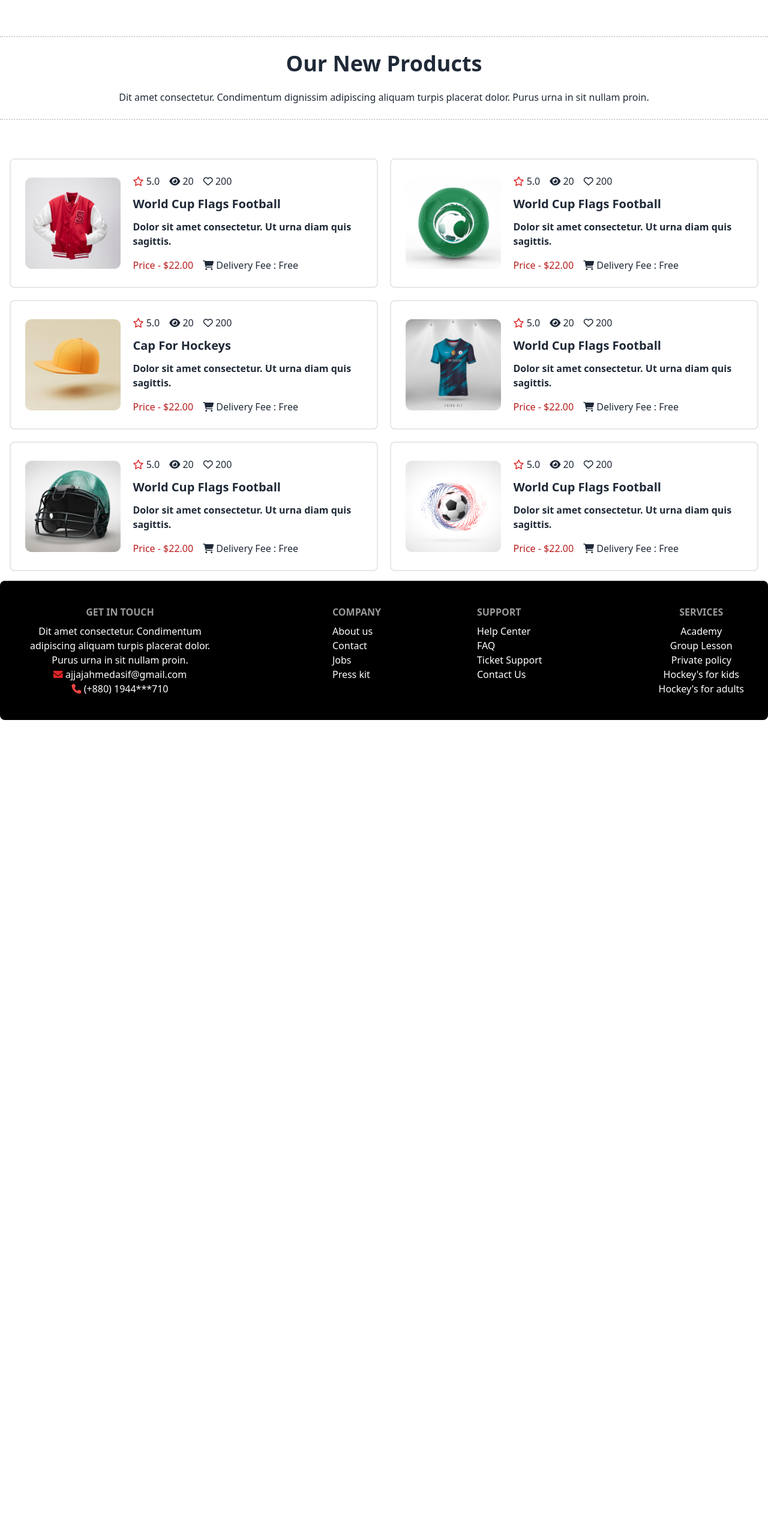
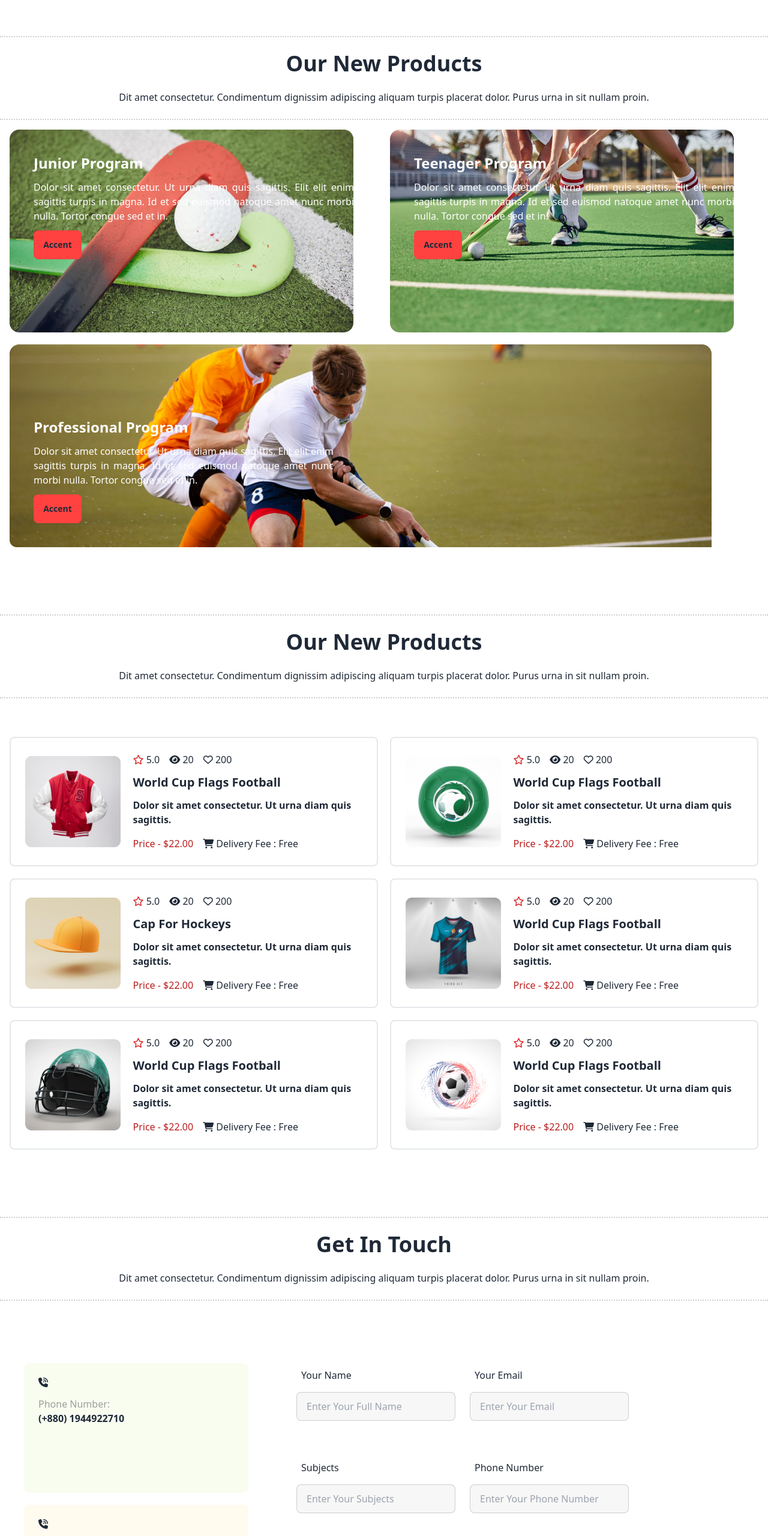
Before and after one commit to Ajjaj-Ahmed/hockey_club_website, a plain HTML site: page index.html in a window 1280 px wide. Shown: the part 1220-3780 px from the top of the page at 60% size. Before the commit the page ends 2420 px from the top, so only its background shows below. Drawn offline with nearby package versions, Linux system fonts and the light colour scheme.

Commit message:
get in touch section

```diff
--- a/index.html
+++ b/index.html
@@ -146,6 +146,38 @@
       </div>
     </section>
 
+ <!-- added background image section -->
+ <div class="mt-10 py-6 lg:mt-24 border-y-2 border-dotted border-[#13131833]">
+  <h2 class="text-2xl lg:text-4xl font-extrabold text-center lg:mb-6">Our New Products</h2>
+  <p class="text-[14px] lg:text-[16px] text-center font-medium">Dit amet consectetur. Condimentum dignissim
+    adipiscing aliquam turpis placerat dolor. Purus urna in sit nullam proin. </p>
+</div>
+
+<div class="grid grid-cols-1 lg:grid-cols-2  gap-5 p-4 ">
+
+  <div class=" flex flex-col  bg-[url('../Images/2.png')] bg-no-repeat  h-[244px] w-full lg:h-[338px]  rounded-xl space-y-3 p-5 lg:p-10">
+    <h2 class="text-white text-xl lg:text-2xl font-extrabold">Junior Program</h2>
+    <p class="text-white font-medium text-justify">Dolor sit amet consectetur. Ut urna diam quis sagittis. Elit elit
+      enim sagittis turpis in magna. Id et sed euismod natoque amet nunc morbi nulla. Tortor congue sed et in.</p>
+      <button class="btn bg-[#FF4240] border-none rounded-lg w-20">Accent</button>
+
+  </div>
+  <div class="flex flex-col bg-[url('../Images/3.png')] bg-no-repeat  h-[244px] w-full lg:h-[338px]  rounded-xl space-y-3 p-5 lg:p-10">
+
+    <h2 class="text-white text-xl lg:text-2xl font-extrabold">Teenager Program</h2>
+    <p class="text-white font-medium text-justify">Dolor sit amet consectetur. Ut urna diam quis sagittis. Elit elit
+      enim sagittis turpis in magna. Id et sed euismod natoque amet nunc morbi nulla. Tortor congue sed et in.</p>
+      <button class="btn bg-[#FF4240] border-none w-20">Accent</button>
+  </div>
+
+  <div class="flex flex-col bg-[url('../Images/4.png')] bg-no-repeat h-[244px] w-full lg:h-[338px] lg:col-span-2 rounded-xl space-y-3 lg:justify-end p-5 lg:p-10">
+    <h2 class="text-white text-xl lg:text-2xl font-extrabold">Professional Program</h2>
+    <p class="text-white font-medium text-justify w-[500px]">Dolor sit amet consectetur. Ut urna diam quis sagittis. Elit elit
+      enim sagittis turpis in magna. Id et sed euismod natoque amet nunc morbi nulla. Tortor congue sed et in.</p>
+      <button class="btn bg-[#FF4240] border-none w-20">Accent</button>
+  </div>
+</div>
+
 
 
     <!--New Products -->
@@ -290,6 +322,71 @@
 
     </section>
 
+    <!-- get in touch -->
+<section class="lg:my-20 my-10 ">
+  <div class="mt-10 py-6 lg:mt-24 border-y-2 border-dotted border-[#13131833]">
+    <h2 class="text-2xl lg:text-4xl font-extrabold text-center lg:mb-6">Get In Touch</h2>
+    <p class="text-[14px] lg:text-[16px] text-center font-medium">Dit amet consectetur. Condimentum dignissim adipiscing aliquam turpis placerat dolor. Purus urna in sit nullam proin. </p>
+  </div>
+  <!-- form -->
+  <div class="flex flex-col lg:flex-row  mt-16">
+    <div class="flex flex-col gap-5 p-10">
+          <div class="bg-[#bced6d1a] w-[374px] h-[216px]  rounded-lg">
+            <p class="flex flex-col p-6">
+              <i class="fa-solid fa-phone-volume mb-4"></i>
+              <span class="text-[#13131866]">Phone Number:</span>
+              <strong class="font-extrabold">(+880) 1944922710</strong>
+            </p>
+          </div>
+          <div class=" bg-[#fddd5f1a] w-[374px] h-[216px]  rounded-lg">
+            <p class="flex flex-col p-6">
+              <i class="fa-solid fa-phone-volume mb-4"></i>
+              <span class="text-[#13131866]">Email:</span>
+              <strong class="font-extrabold">ajjajahmedasif@gmail.com</strong>
+            </p>
+          </div>
+          <div class="bg-[#629cf31a] w-[374px] h-[216px]  rounded-lg">
+            <p class="flex flex-col p-6">
+              <i class="fa-solid fa-phone-volume mb-4"></i>
+              <span class="text-[#13131866]">Location:</span>
+              <strong class="font-extrabold">Gazaria , Munshigong</strong>
+            </p>
+          </div>
+    </div>
+
+
+    <div class="grid grid-cols-1 p-10 lg:grid-cols-2  gap-3 lg:gap-6 ">
+           <div>
+              <p class="m-2 lg:mb-4">Your Name</p>
+              <input type="text" placeholder="Enter Your Full Name" class="input bg-[#13131808] input-bordered w-full" />
+
+            </div>
+            <div>
+              <p class="m-2 lg:mb-4">Your Email</p>
+            <input type="text" placeholder="Enter Your Email" class="input bg-[#13131808] input-bordered w-full " />
+            </div>
+
+
+            <div>
+              <p class="m-2 lg:mb-4">Subjects</p>
+              <input type="text" placeholder="Enter Your Subjects" class="input input-bordered bg-[#13131808] w-full "  />
+            </div>
+
+            <div>
+            <p class="m-2 lg:mb-4">Phone Number</p>
+            <input type="text" placeholder="Enter Your Phone Number" class="input input-bordered bg-[#13131808] w-full" />
+            </div>
+
+            <textarea class=" bg-[#13131808] lg:col-span-2  rounded-lg text-gray-500" cols="30" rows="10" placeholder="Your Message">
+            </textarea>
+            <button class="btn bg-[#FF4240] bg-[#13131808] lg:col-span-2 text-white">Send Message</button>
+      </div>
+  </div>
+
+
+</section>
+
+
     <footer class=" flex flex-col lg:flex-row  gap-10 bg-black text-white p-10 justify-between  rounded-lg">
 
       <nav class="flex flex-col justify-center items-center ">
```
